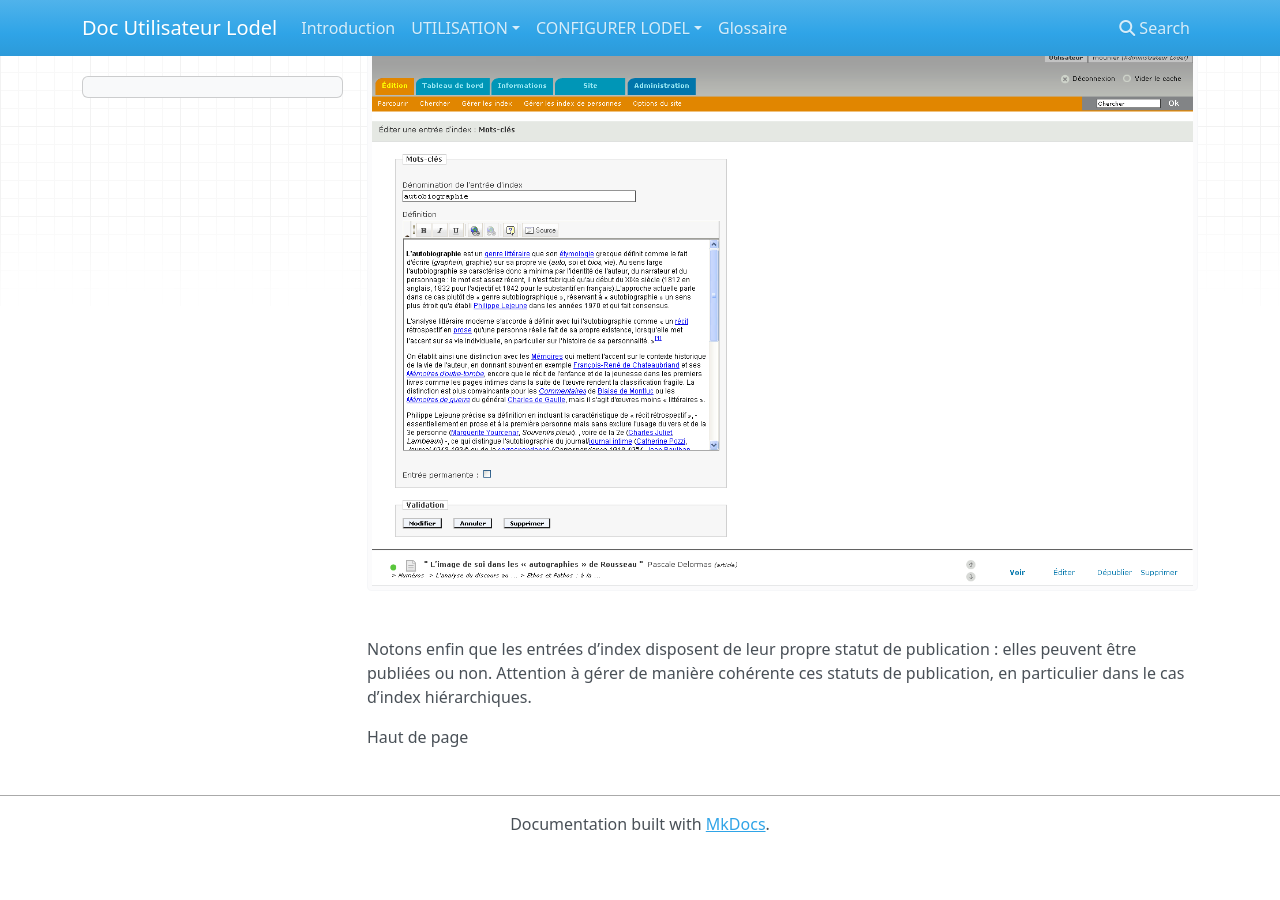
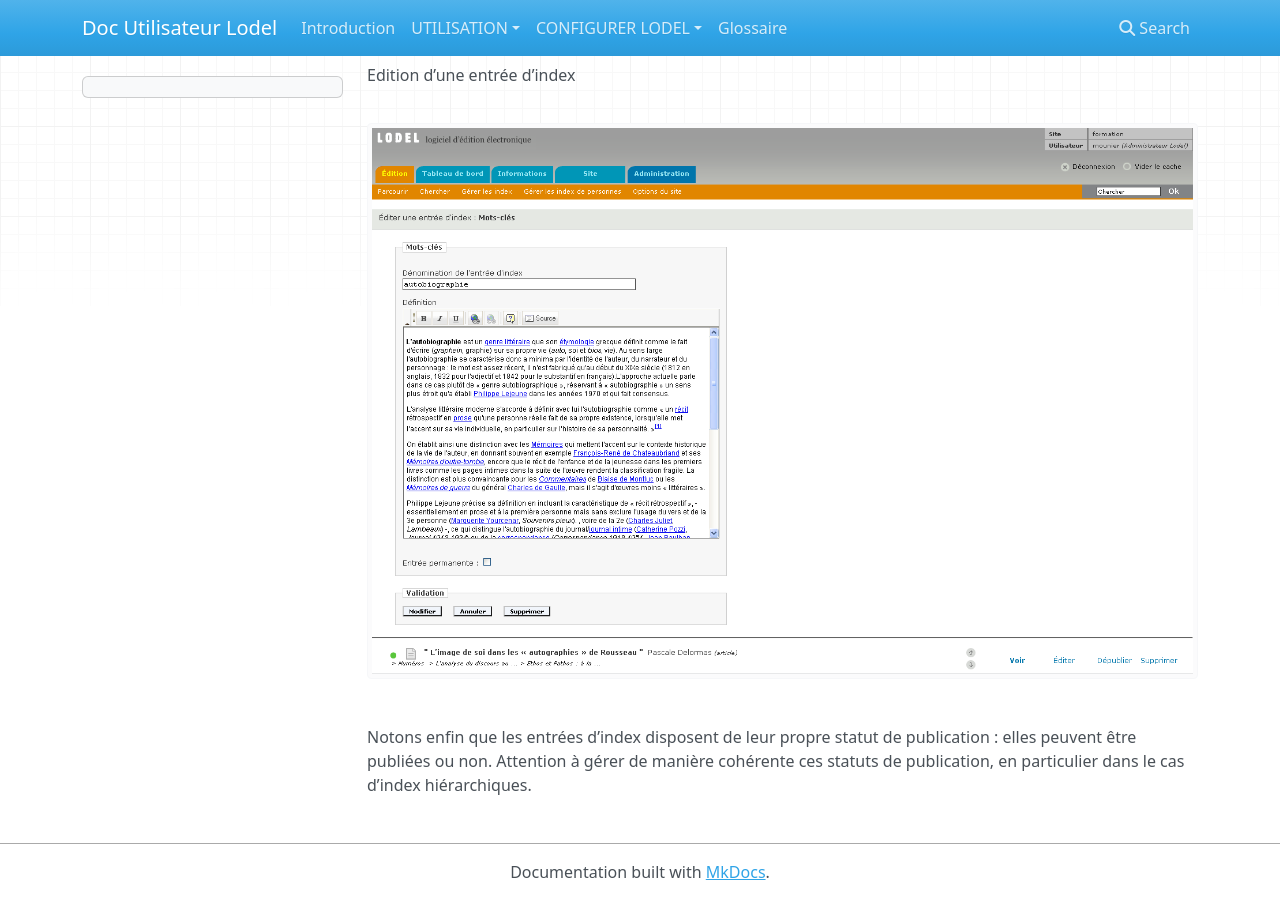
Before and after one commit to ValentinGeorgesDubost/Doc-Lodel-Utilisateur, an MkDocs documentation site: the page built from docs/Gérer index.md, in a window 1280 px wide and 900 px high, scrolled down 3586 px. Built offline with MkDocs 1.6.1, drawn with Linux system fonts in a browser that asks for light colours; nearby versions of some CDN libraries; old or Windows-style settings are respelled for this version of MkDocs; before the commit the page ends 4438 px from its top, so only the background shows below that.

Commit message:
Update Gérer index.md

```diff
--- a/docs/Gérer index.md
+++ b/docs/Gérer index.md
@@ -23,16 +23,19 @@ Excepté l’index des directeurs de la publication, tous les index matières ou
 Au moment du chargement du fichier, des champs particuliers sur la page d’édition du document permettent de vérifier que les bonnes entrées d’index ont été reconnues et ajoutées dans les index appropriés (voir le chapitre : « Importer un document »). Des pages de gestion d’index dans l’interface permettent enfin de visualiser les index dans leur globalité et d’y apporter éventuellement des modifications.
 
 Page de gestion de l’index mots clés dans l’interface
+
 ![Screenshot1](image/Gérer-index/img-1.png)
 
 LES ENTRÉES D’INDEX HIÉRARCHIQUES
 
 Cas d’entrées hiérarchiques dans l’index géographique
+
 ![Screenshot1](image/Gérer-index/img-2.png)
 
 Il est cependant un cas particulier où les entrées d’index doivent être obligatoirement modifiées dans l’interface Web après ajout via le chargement des fichiers au format traitement de texte. Il s’agit des entrées d’index hiérarchiques. Il n’est en effet pas possible d’indiquer la relation hiérarchique d’une entrée d’index avec une parente au niveau du fichier au format traitement de texte. Toute nouvelle entrée chargée via le fichier sera donc positionnée au plus haut niveau de l’arborescence (sans parent). Il est donc nécessaire dans un second temps, après chargement, de lui attribuer un parent dans l’interface web. Cette opération peut être effectuée avant le chargement, par la création a priori de l’ensemble des entrées d’un index hiérarchique et l’assignation de leurs relations hiérarchiques. Le chargement de documents contenant ces entrées d’index viendra simplement établir une relation entre ces entrées d’index préexistantes et les documents.
 
 Gestion des entrées d’index hiérarchiques dans l’interface
+
 ![Screenshot1](image/Gérer-index/img-3.png)
 
 Dans tous les cas il faut faire très attention à ne pas introduire de variation de forme ou de casse dans les entrées d’index (singulier/pluriel, majuscule/bas de casse) au risque d’introduire des doublons.
@@ -44,8 +47,7 @@ Il est possible d’enrichir les entrées d’index matière en les éditant dan
 La case « entrée permanente » définit le comportement de l’entrée d’index en l’absence de tout document qui lui serait lié. Si l’entrée est permanente, elle demeure en ligne même si aucun document ne lui est lié, ce qui n’est pas le cas si elle n’est pas permanente. Très logiquement, une entrée créée dans l’interface est nécessairement permanente ; elle ne l’est pas forcément si elle a été créée au moment de l’importation d’un document. Dans le cas d’index hiérarchiques, une entrée d’index ne peut être parente que si elle est permanente. Ceci afin de ne pas avoir d’entrée enfant dont le parent aurait disparu, c'est-à-dire d’entrée orpheline.
 
 Edition d’une entrée d’index
+
 ![Screenshot1](image/Gérer-index/img-4.png)
 
 Notons enfin que les entrées d’index disposent de leur propre statut de publication : elles peuvent être publiées ou non. Attention à gérer de manière cohérente ces statuts de publication, en particulier dans le  cas d’index hiérarchiques.
-
-Haut de page
```
